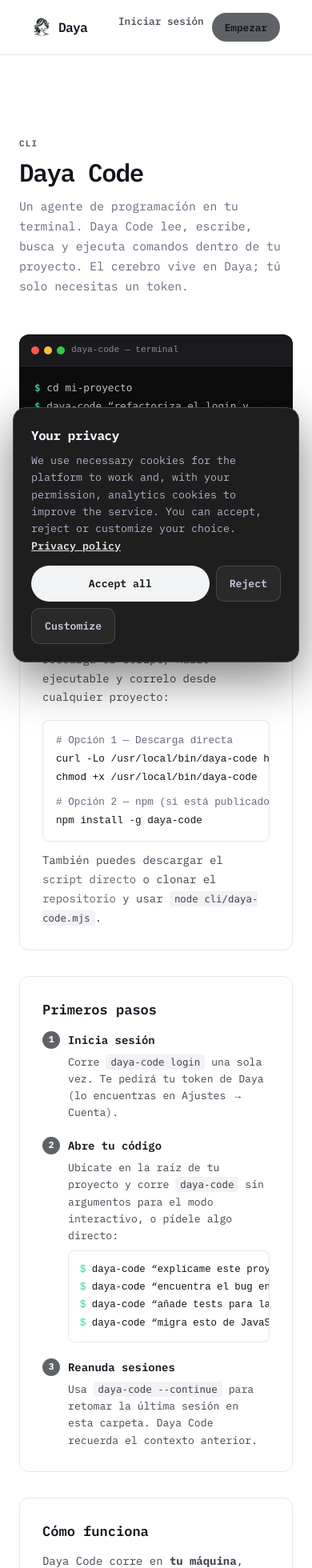
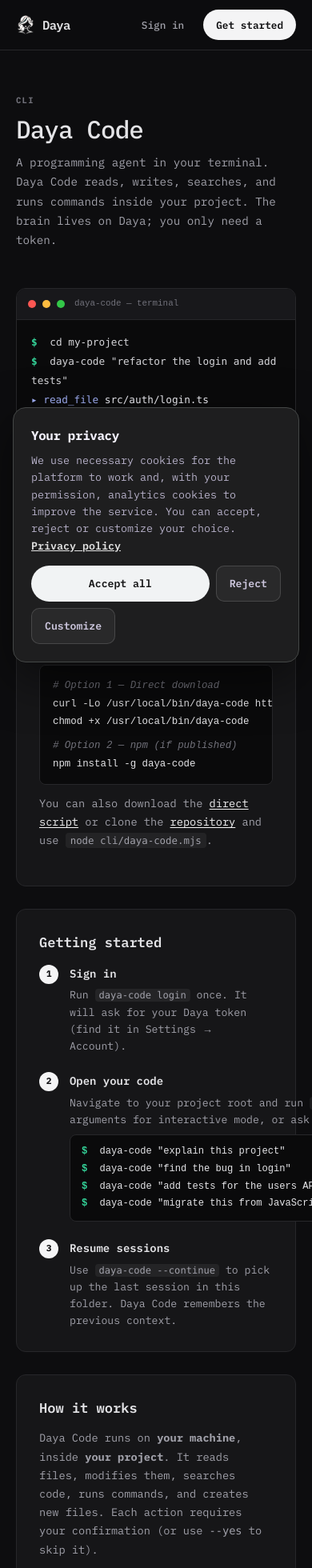
Before and after one commit to juanyamels-eng/daya-ai, a Next.js app in the folder frontend/: page /code in a window 390 px wide. Shown: the top 1960 px of the page at 80% size. Built offline with nearby package versions, Linux system fonts and the light colour scheme; no server answers; a web font is replaced by a local one.

Commit message:
Redesign Daya Code page with dark theme and terminal UI

```diff
--- a/frontend/src/app/code/page.tsx
+++ b/frontend/src/app/code/page.tsx
@@ -1,128 +1,198 @@
+'use client'
 import Link from 'next/link'
 
 export default function CodePage() {
   return (
-    <div style={{ minHeight: '100vh', background: 'var(--bg-base)', fontFamily: 'var(--font-body)', display: 'flex', flexDirection: 'column' }}>
-      <nav style={{ borderBottom: '1px solid var(--border-default)', padding: '16px 40px', display: 'flex', alignItems: 'center', justifyContent: 'space-between' }}>
-        <Link href="/" style={{ display: 'flex', alignItems: 'center', gap: 9, textDecoration: 'none' }}>
-          <img src="/logo.png" alt="" style={{ width: 24, height: 24, objectFit: 'contain', filter: 'var(--logo-filter)' }} />
-          <span style={{ fontFamily: 'var(--font-display)', fontSize: '1.05rem', color: 'var(--text-primary)', letterSpacing: '-0.01em' }}>Daya</span>
+    <div className="cx-root">
+      <nav className="cx-nav">
+        <Link href="/" className="cx-logo">
+          <img src="/logo.png" alt="" />
+          <span>Daya</span>
         </Link>
-        <div style={{ display: 'flex', gap: 10 }}>
-          <Link href="/auth/login" style={{ fontSize: '0.82rem', color: 'var(--text-secondary)', textDecoration: 'none', fontWeight: 500 }}>Iniciar sesión</Link>
-          <Link href="/auth/register" style={{ fontSize: '0.82rem', color: 'var(--text-primary)', textDecoration: 'none', fontWeight: 600, background: 'var(--accent-500)', padding: '8px 16px', borderRadius: 999 }}>Empezar</Link>
+        <div className="cx-nav-right">
+          <Link href="/auth/login" className="cx-nav-link">Sign in</Link>
+          <Link href="/auth/register" className="cx-btn cx-btn-sm">Get started</Link>
         </div>
       </nav>
-      <main style={{ flex: 1, maxWidth: 800, margin: '0 auto', padding: '96px 24px', width: '100%' }}>
-        <span style={{ fontSize: '0.7rem', fontWeight: 700, letterSpacing: '0.12em', textTransform: 'uppercase', color: 'var(--accent-500)' }}>CLI</span>
-        <h1 style={{ fontFamily: 'var(--font-display)', fontSize: 'clamp(2rem, 4vw, 2.8rem)', fontWeight: 500, color: 'var(--text-primary)', letterSpacing: '-0.025em', lineHeight: 1.1, margin: '8px 0 12px' }}>
-          Daya Code
-        </h1>
-        <p style={{ color: 'var(--text-tertiary)', fontSize: '0.95rem', marginBottom: 48, maxWidth: '55ch', lineHeight: 1.7 }}>
-          Un agente de programación en tu terminal. Daya Code lee, escribe, busca y ejecuta comandos dentro de tu proyecto.
-          El cerebro vive en Daya; tú solo necesitas un token.
+
+      <main className="cx-main">
+        <span className="cx-eyebrow">CLI</span>
+        <h1 className="cx-h1">Daya Code</h1>
+        <p className="cx-sub">
+          A programming agent in your terminal. Daya Code reads, writes, searches, and runs commands inside your project.
+          The brain lives on Daya; you only need a token.
         </p>
 
-        <div style={{ borderRadius: 12, overflow: 'hidden', border: '1px solid var(--border-default)', marginBottom: 48, background: '#0d0d0e' }}>
-          <div style={{ display: 'flex', alignItems: 'center', gap: 8, padding: '10px 14px', background: '#1a1a1c', borderBottom: '1px solid #26262f' }}>
-            <div style={{ display: 'flex', gap: 6 }}><i style={{ width: 10, height: 10, borderRadius: '50%', background: '#fc5753', display: 'block' }} /><i style={{ width: 10, height: 10, borderRadius: '50%', background: '#fdbc40', display: 'block' }} /><i style={{ width: 10, height: 10, borderRadius: '50%', background: '#33c748', display: 'block' }} /></div>
-            <span style={{ fontSize: '0.72rem', color: '#8b8b98', fontFamily: 'ui-monospace,monospace' }}>daya-code — terminal</span>
+        <div className="cx-terminal">
+          <div className="cx-terminal-bar">
+            <span className="cx-dot cx-dot--r" /><span className="cx-dot cx-dot--y" /><span className="cx-dot cx-dot--g" />
+            <span className="cx-terminal-title">daya-code — terminal</span>
           </div>
-          <div style={{ padding: '16px 18px', fontFamily: 'ui-monospace,SF Mono,Menlo,monospace', fontSize: '0.82rem', lineHeight: 1.8, color: '#c4c7c5' }}>
-            <div><span style={{ color: '#34d399', fontWeight: 700 }}>$</span> cd mi-proyecto</div>
-            <div><span style={{ color: '#34d399', fontWeight: 700 }}>$</span> daya-code &ldquo;refactoriza el login y a&ntilde;ade tests&rdquo;</div>
-            <div style={{ color: '#a5b4fc' }}>▸ read_file <span style={{ color: '#f2f2f8' }}>src/auth/login.ts</span></div>
-            <div style={{ color: '#a5b4fc' }}>▸ write_file <span style={{ color: '#f2f2f8' }}>src/auth/login.ts</span></div>
-            <div style={{ color: '#a5b4fc' }}>▸ run_command <span style={{ color: '#f2f2f8' }}>npm test</span></div>
-            <div style={{ color: '#6e6e7a' }}>{'{ "passed": 12, "failed": 0 }'}</div>
-            <div style={{ display: 'flex', alignItems: 'center', gap: 7, color: '#34d399', fontWeight: 700 }}>✓ Listo. 3 archivos modificados, tests pasando.</div>
+          <div className="cx-terminal-body">
+            <div><span className="cx-prompt">$</span> cd my-project</div>
+            <div><span className="cx-prompt">$</span> daya-code &quot;refactor the login and add tests&quot;</div>
+            <div className="cx-step">▸ read_file <span>src/auth/login.ts</span></div>
+            <div className="cx-step">▸ write_file <span>src/auth/login.ts</span></div>
+            <div className="cx-step">▸ run_command <span>npm test</span></div>
+            <div className="cx-muted">{'{ "passed": 12, "failed": 0 }'}</div>
+            <div className="cx-done">✓ Done. 3 files modified, tests passing.</div>
           </div>
         </div>
 
-        <div style={{ display: 'flex', flexDirection: 'column', gap: 32 }}>
-          <section style={{ border: '1px solid var(--border-default)', borderRadius: 12, padding: 28 }}>
-            <h2 style={{ fontSize: '1.1rem', fontWeight: 600, color: 'var(--text-primary)', margin: '0 0 12px' }}>Instalación</h2>
-            <p style={{ color: 'var(--text-secondary)', fontSize: '0.9rem', lineHeight: 1.7, margin: '0 0 16px' }}>Descarga el script, hazlo ejecutable y correlo desde cualquier proyecto:</p>
-            <div style={{ background: 'var(--bg-base)', border: '1px solid var(--border-default)', borderRadius: 8, padding: '14px 16px', fontFamily: 'ui-monospace,monospace', fontSize: '0.82rem', lineHeight: 1.8, marginBottom: 12, overflowX: 'auto', whiteSpace: 'nowrap' }}>
-              <div><span style={{ color: 'var(--text-tertiary)' }}># Opción 1 — Descarga directa</span></div>
+        <div className="cx-sections">
+          <section className="cx-card">
+            <h2>Installation</h2>
+            <p>Download the script, make it executable, and run it from any project:</p>
+            <div className="cx-code-block">
+              <div><span className="cx-comment"># Option 1 — Direct download</span></div>
               <div>curl -Lo /usr/local/bin/daya-code https://daya-ai.com/daya-code.mjs</div>
               <div>chmod +x /usr/local/bin/daya-code</div>
-              <div style={{ marginTop: 8 }}><span style={{ color: 'var(--text-tertiary)' }}># Opción 2 — npm (si está publicado)</span></div>
+              <div className="cx-spacer"><span className="cx-comment"># Option 2 — npm (if published)</span></div>
               <div>npm install -g daya-code</div>
             </div>
-            <p style={{ color: 'var(--text-secondary)', fontSize: '0.9rem', lineHeight: 1.7, margin: 0 }}>
-              También puedes descargar el <a href="/daya-code.mjs" download style={{ color: 'var(--accent-500)' }}>script directo</a> o clonar el <a href="https://github.com/juanyamels-eng/daya-ia" target="_blank" rel="noopener" style={{ color: 'var(--accent-500)' }}>repositorio</a> y usar <code style={{ background: 'var(--bg-elevated)', padding: '2px 6px', borderRadius: 4, fontSize: '0.8rem' }}>node cli/daya-code.mjs</code>.
+            <p className="cx-alt">
+              You can also download the <a href="/daya-code.mjs" download>direct script</a> or clone the{' '}
+              <a href="https://github.com/juanyamels-eng/daya-ai" target="_blank" rel="noopener">repository</a>{' '}
+              and use <code>node cli/daya-code.mjs</code>.
             </p>
           </section>
 
-          <section style={{ border: '1px solid var(--border-default)', borderRadius: 12, padding: 28 }}>
-            <h2 style={{ fontSize: '1.1rem', fontWeight: 600, color: 'var(--text-primary)', margin: '0 0 12px' }}>Primeros pasos</h2>
-            <div style={{ display: 'flex', flexDirection: 'column', gap: 20 }}>
-              <div>
-                <div style={{ display: 'flex', alignItems: 'center', gap: 10, marginBottom: 6 }}>
-                  <span style={{ width: 22, height: 22, borderRadius: '50%', background: 'var(--accent-500)', color: '#fff', fontSize: '0.72rem', fontWeight: 700, display: 'flex', alignItems: 'center', justifyContent: 'center', flexShrink: 0 }}>1</span>
-                  <span style={{ fontWeight: 600, color: 'var(--text-primary)', fontSize: '0.9rem' }}>Inicia sesión</span>
-                </div>
-                <p style={{ color: 'var(--text-secondary)', fontSize: '0.85rem', lineHeight: 1.6, margin: '0 0 0 32px' }}>Corre <code style={{ background: 'var(--bg-elevated)', padding: '2px 6px', borderRadius: 4, fontSize: '0.8rem' }}>daya-code login</code> una sola vez. Te pedirá tu token de Daya (lo encuentras en Ajustes → Cuenta).</p>
-              </div>
-              <div>
-                <div style={{ display: 'flex', alignItems: 'center', gap: 10, marginBottom: 6 }}>
-                  <span style={{ width: 22, height: 22, borderRadius: '50%', background: 'var(--accent-500)', color: '#fff', fontSize: '0.72rem', fontWeight: 700, display: 'flex', alignItems: 'center', justifyContent: 'center', flexShrink: 0 }}>2</span>
-                  <span style={{ fontWeight: 600, color: 'var(--text-primary)', fontSize: '0.9rem' }}>Abre tu código</span>
-                </div>
-                <p style={{ color: 'var(--text-secondary)', fontSize: '0.85rem', lineHeight: 1.6, margin: '0 0 0 32px' }}>
-                  Ubícate en la raíz de tu proyecto y corre <code style={{ background: 'var(--bg-elevated)', padding: '2px 6px', borderRadius: 4, fontSize: '0.8rem' }}>daya-code</code> sin argumentos para el modo interactivo, o pídele algo directo:
-                </p>
-                <div style={{ margin: '8px 0 0 32px', background: 'var(--bg-base)', border: '1px solid var(--border-default)', borderRadius: 8, padding: '12px 14px', fontFamily: 'ui-monospace,monospace', fontSize: '0.8rem', lineHeight: 1.8, overflowX: 'auto', whiteSpace: 'nowrap' }}>
-                  <div><span style={{ color: '#34d399' }}>$</span> daya-code &ldquo;explícame este proyecto&rdquo;</div>
-                  <div><span style={{ color: '#34d399' }}>$</span> daya-code &ldquo;encuentra el bug en el login&rdquo;</div>
-                  <div><span style={{ color: '#34d399' }}>$</span> daya-code &ldquo;añade tests para la API de usuarios&rdquo;</div>
-                  <div><span style={{ color: '#34d399' }}>$</span> daya-code &ldquo;migra esto de JavaScript a TypeScript&rdquo;</div>
+          <section className="cx-card">
+            <h2>Getting started</h2>
+            <div className="cx-steps">
+              <div className="cx-step-card">
+                <span className="cx-step-n">1</span>
+                <div>
+                  <strong>Sign in</strong>
+                  <p>Run <code>daya-code login</code> once. It will ask for your Daya token (find it in Settings → Account).</p>
                 </div>
               </div>
-              <div>
-                <div style={{ display: 'flex', alignItems: 'center', gap: 10, marginBottom: 6 }}>
-                  <span style={{ width: 22, height: 22, borderRadius: '50%', background: 'var(--accent-500)', color: '#fff', fontSize: '0.72rem', fontWeight: 700, display: 'flex', alignItems: 'center', justifyContent: 'center', flexShrink: 0 }}>3</span>
-                  <span style={{ fontWeight: 600, color: 'var(--text-primary)', fontSize: '0.9rem' }}>Reanuda sesiones</span>
+              <div className="cx-step-card">
+                <span className="cx-step-n">2</span>
+                <div>
+                  <strong>Open your code</strong>
+                  <p>Navigate to your project root and run <code>daya-code</code> without arguments for interactive mode, or ask it directly:</p>
+                  <div className="cx-code-block cx-code-block--sm">
+                    <div><span className="cx-prompt">$</span> daya-code &quot;explain this project&quot;</div>
+                    <div><span className="cx-prompt">$</span> daya-code &quot;find the bug in login&quot;</div>
+                    <div><span className="cx-prompt">$</span> daya-code &quot;add tests for the users API&quot;</div>
+                    <div><span className="cx-prompt">$</span> daya-code &quot;migrate this from JavaScript to TypeScript&quot;</div>
+                  </div>
                 </div>
-                <p style={{ color: 'var(--text-secondary)', fontSize: '0.85rem', lineHeight: 1.6, margin: '0 0 0 32px' }}>
-                  Usa <code style={{ background: 'var(--bg-elevated)', padding: '2px 6px', borderRadius: 4, fontSize: '0.8rem' }}>daya-code --continue</code> para retomar la última sesión en esta carpeta. Daya Code recuerda el contexto anterior.
-                </p>
+              </div>
+              <div className="cx-step-card">
+                <span className="cx-step-n">3</span>
+                <div>
+                  <strong>Resume sessions</strong>
+                  <p>Use <code>daya-code --continue</code> to pick up the last session in this folder. Daya Code remembers the previous context.</p>
+                </div>
               </div>
             </div>
           </section>
 
-          <section style={{ border: '1px solid var(--border-default)', borderRadius: 12, padding: 28 }}>
-            <h2 style={{ fontSize: '1.1rem', fontWeight: 600, color: 'var(--text-primary)', margin: '0 0 12px' }}>Cómo funciona</h2>
-            <p style={{ color: 'var(--text-secondary)', fontSize: '0.9rem', lineHeight: 1.7, margin: '0 0 16px' }}>
-              Daya Code corre en <strong>tu máquina</strong>, dentro de <strong>tu proyecto</strong>. Lee archivos, los modifica, busca código, ejecuta comandos y crea nuevos archivos. Cada acción la confirmas tú antes de que ocurra (o usa <code style={{ background: 'var(--bg-elevated)', padding: '2px 6px', borderRadius: 4, fontSize: '0.8rem' }}>--yes</code> para saltar la confirmación).
-            </p>
-            <div style={{ display: 'grid', gridTemplateColumns: '1fr 1fr', gap: 12 }}>
+          <section className="cx-card">
+            <h2>How it works</h2>
+            <p>Daya Code runs on <strong>your machine</strong>, inside <strong>your project</strong>. It reads files, modifies them, searches code, runs commands, and creates new files. Each action requires your confirmation (or use <code>--yes</code> to skip it).</p>
+            <div className="cx-feat-grid">
               {[
-                { label: 'Leer archivos', desc: 'Entiende tu código antes de tocarlo' },
-                { label: 'Escribir y editar', desc: 'Modifica archivos existentes o crea nuevos' },
-                { label: 'Buscar en el código', desc: 'Encuentra funciones, clases, errores' },
-                { label: 'Ejecutar comandos', desc: 'Corre tests, linters, builds' },
+                { label: 'Read files', desc: 'Understands your code before touching it' },
+                { label: 'Write & edit', desc: 'Modifies existing files or creates new ones' },
+                { label: 'Search code', desc: 'Finds functions, classes, errors' },
+                { label: 'Run commands', desc: 'Runs tests, linters, builds' },
               ].map(f => (
-                <div key={f.label} style={{ padding: '14px 16px', borderRadius: 8, border: '1px solid var(--border-default)', background: 'var(--bg-base)' }}>
-                  <div style={{ fontWeight: 600, color: 'var(--text-primary)', fontSize: '0.85rem', marginBottom: 4 }}>{f.label}</div>
-                  <div style={{ color: 'var(--text-tertiary)', fontSize: '0.78rem' }}>{f.desc}</div>
+                <div className="cx-feat" key={f.label}>
+                  <strong>{f.label}</strong>
+                  <span>{f.desc}</span>
                 </div>
               ))}
             </div>
           </section>
 
-          <div style={{ padding: '24px 0', textAlign: 'center', borderTop: '1px solid var(--border-default)' }}>
-            <p style={{ color: 'var(--text-tertiary)', fontSize: '0.85rem', margin: '0 0 16px', lineHeight: 1.6 }}>
-              ¿Listo para que Daya trabaje con tu código?
-            </p>
-            <div style={{ display: 'flex', gap: 12, justifyContent: 'center' }}>
-              <Link href="/auth/register" style={{ display: 'inline-flex', padding: '10px 22px', borderRadius: 999, background: 'var(--accent-500)', color: '#fff', textDecoration: 'none', fontSize: '0.85rem', fontWeight: 600 }}>Crear cuenta gratis</Link>
-              <a href="/daya-code.mjs" download style={{ display: 'inline-flex', padding: '10px 22px', borderRadius: 999, border: '1px solid var(--border-strong)', color: 'var(--text-primary)', textDecoration: 'none', fontSize: '0.85rem', fontWeight: 500 }}>Descargar Daya Code</a>
+          <div className="cx-cta-block">
+            <p>Ready for Daya to work with your code?</p>
+            <div className="cx-ctas">
+              <Link href="/auth/register" className="cx-btn cx-btn-lg">Create free account</Link>
+              <a href="/daya-code.mjs" download className="cx-btn-ghost cx-btn-lg">Download Daya Code</a>
             </div>
           </div>
         </div>
       </main>
+
+      <style dangerouslySetInnerHTML={{ __html: `
+        .cx-root {
+          --cx-bg: #0d0d0f;
+          --cx-card-bg: #161618;
+          --cx-border: #27272a;
+          --cx-text: #e4e4e7;
+          --cx-text-2: #a1a1aa;
+          --cx-text-3: #71717a;
+          --cx-accent: #f4f4f5;
+          background: var(--cx-bg); color: var(--cx-text);
+          font-family: var(--font-body, ui-sans-serif, system-ui, sans-serif);
+          min-height: 100vh; display: flex; flex-direction: column;
+          -webkit-font-smoothing: antialiased;
+        }
+        .cx-nav { display: flex; align-items: center; justify-content: space-between; padding: 14px 40px; border-bottom: 1px solid var(--cx-border); background: rgba(13,13,15,0.85); backdrop-filter: blur(10px); position: sticky; top: 0; z-index: 10; }
+        .cx-logo { display: flex; align-items: center; gap: 9px; text-decoration: none; color: var(--cx-text); }
+        .cx-logo img { width: 24px; height: 24px; object-fit: contain; filter: invert(1) brightness(1.2); }
+        .cx-logo span { font-size: 1rem; font-weight: 600; letter-spacing: -0.04em; }
+        .cx-nav-right { display: flex; align-items: center; gap: 10px; }
+        .cx-nav-link { color: var(--cx-text-2); text-decoration: none; font-size: 0.82rem; font-weight: 500; padding: 8px 14px; border-radius: 999px; transition: color 0.15s, background 0.15s; }
+        .cx-nav-link:hover { color: var(--cx-text); background: rgba(255,255,255,0.06); }
+        .cx-btn { display: inline-flex; align-items: center; justify-content: center; border: none; cursor: pointer; background: var(--cx-accent); color: #0d0d0f; font-weight: 600; font-family: inherit; text-decoration: none; white-space: nowrap; border-radius: 999px; transition: filter 0.15s; }
+        .cx-btn:hover { filter: brightness(1.08); }
+        .cx-btn-sm { padding: 9px 16px; font-size: 0.82rem; }
+        .cx-btn-lg { padding: 13px 26px; font-size: 0.92rem; }
+        .cx-btn-ghost { display: inline-flex; align-items: center; justify-content: center; cursor: pointer; background: transparent; color: var(--cx-text); font-weight: 500; font-family: inherit; text-decoration: none; border: 1px solid var(--cx-border); border-radius: 999px; transition: background 0.15s, border-color 0.15s; }
+        .cx-btn-ghost:hover { background: rgba(255,255,255,0.06); border-color: #52525b; }
+        .cx-main { flex: 1; max-width: 760px; margin: 0 auto; padding: 80px 24px; width: 100%; }
+        .cx-eyebrow { font-size: 0.68rem; font-weight: 700; letter-spacing: 0.12em; text-transform: uppercase; color: var(--cx-text-3); }
+        .cx-h1 { font-family: var(--font-display, ui-serif, serif); font-size: clamp(2rem, 4vw, 2.8rem); font-weight: 500; color: var(--cx-text); letter-spacing: -0.03em; line-height: 1.1; margin: 8px 0 12px; }
+        .cx-sub { color: var(--cx-text-2); font-size: 0.92rem; margin-bottom: 48px; max-width: 55ch; line-height: 1.7; }
+        .cx-terminal { border-radius: 12px; overflow: hidden; border: 1px solid var(--cx-border); margin-bottom: 48px; background: #0a0a0b; }
+        .cx-terminal-bar { display: flex; align-items: center; gap: 8px; padding: 10px 14px; background: #18181b; border-bottom: 1px solid #27272a; }
+        .cx-dot { width: 10px; height: 10px; border-radius: 50%; display: block; }
+        .cx-dot--r { background: #fc5753; }
+        .cx-dot--y { background: #fdbc40; }
+        .cx-dot--g { background: #33c748; }
+        .cx-terminal-title { font-size: 0.7rem; color: var(--cx-text-3); font-family: ui-monospace, monospace; margin-left: 4px; }
+        .cx-terminal-body { padding: 16px 18px; font-family: ui-monospace, SF Mono, Menlo, monospace; font-size: 0.82rem; line-height: 1.9; color: #d4d4d8; }
+        .cx-prompt { color: #34d399; font-weight: 700; margin-right: 8px; }
+        .cx-step { color: #a5b4fc; }
+        .cx-step span { color: #f2f2f8; }
+        .cx-muted { color: var(--cx-text-3); }
+        .cx-done { display: flex; align-items: center; gap: 7px; color: #34d399; font-weight: 700; margin-top: 4px; }
+        .cx-comment { color: var(--cx-text-3); font-style: italic; }
+        .cx-spacer { margin-top: 8px; }
+        .cx-sections { display: flex; flex-direction: column; gap: 28px; }
+        .cx-card { border: 1px solid var(--cx-border); border-radius: 12px; padding: 28px; background: var(--cx-card-bg); }
+        .cx-card h2 { font-size: 1.1rem; font-weight: 600; color: var(--cx-text); margin: 0 0 12px; }
+        .cx-card p { color: var(--cx-text-2); font-size: 0.88rem; line-height: 1.7; margin: 0 0 16px; }
+        .cx-alt { font-size: 0.85rem; margin: 14px 0 0; }
+        .cx-alt a { color: var(--cx-accent); text-decoration: underline; text-underline-offset: 3px; }
+        .cx-alt code { background: rgba(255,255,255,0.06); padding: 2px 6px; border-radius: 4px; font-size: 0.8rem; }
+        .cx-code-block { background: #0a0a0b; border: 1px solid var(--cx-border); border-radius: 8px; padding: 14px 16px; font-family: ui-monospace, monospace; font-size: 0.8rem; line-height: 1.8; overflow-x: auto; white-space: nowrap; margin-bottom: 12px; }
+        .cx-code-block--sm { padding: 10px 14px; margin: 8px 0 0; font-size: 0.78rem; }
+        .cx-steps { display: flex; flex-direction: column; gap: 20px; }
+        .cx-step-card { display: flex; gap: 14px; }
+        .cx-step-n { width: 24px; height: 24px; border-radius: 50%; background: var(--cx-accent); color: #0d0d0f; font-size: 0.72rem; font-weight: 700; display: flex; align-items: center; justify-content: center; flex-shrink: 0; margin-top: 2px; }
+        .cx-step-card strong { font-weight: 600; color: var(--cx-text); font-size: 0.9rem; }
+        .cx-step-card p { color: var(--cx-text-2); font-size: 0.85rem; line-height: 1.6; margin: 4px 0 0; }
+        .cx-step-card code { background: rgba(255,255,255,0.06); padding: 1px 5px; border-radius: 4px; font-size: 0.78rem; }
+        .cx-feat-grid { display: grid; grid-template-columns: 1fr 1fr; gap: 10px; }
+        .cx-feat { padding: 14px 16px; border-radius: 8px; border: 1px solid var(--cx-border); background: #0a0a0b; }
+        .cx-feat strong { display: block; font-weight: 600; color: var(--cx-text); font-size: 0.85rem; margin-bottom: 4px; }
+        .cx-feat span { color: var(--cx-text-3); font-size: 0.78rem; }
+        .cx-cta-block { padding: 28px 0; text-align: center; border-top: 1px solid var(--cx-border); }
+        .cx-cta-block p { color: var(--cx-text-2); font-size: 0.85rem; margin: 0 0 16px; }
+        .cx-ctas { display: flex; gap: 12px; justify-content: center; flex-wrap: wrap; }
+        .cx-card a, .cx-step-card a { color: var(--cx-accent); text-decoration: underline; text-underline-offset: 2px; }
+        @media (max-width: 768px) {
+          .cx-nav { padding: 12px 20px; }
+          .cx-main { padding: 48px 20px; }
+          .cx-feat-grid { grid-template-columns: 1fr; }
+        }
+      ` }} />
     </div>
   )
 }
```
